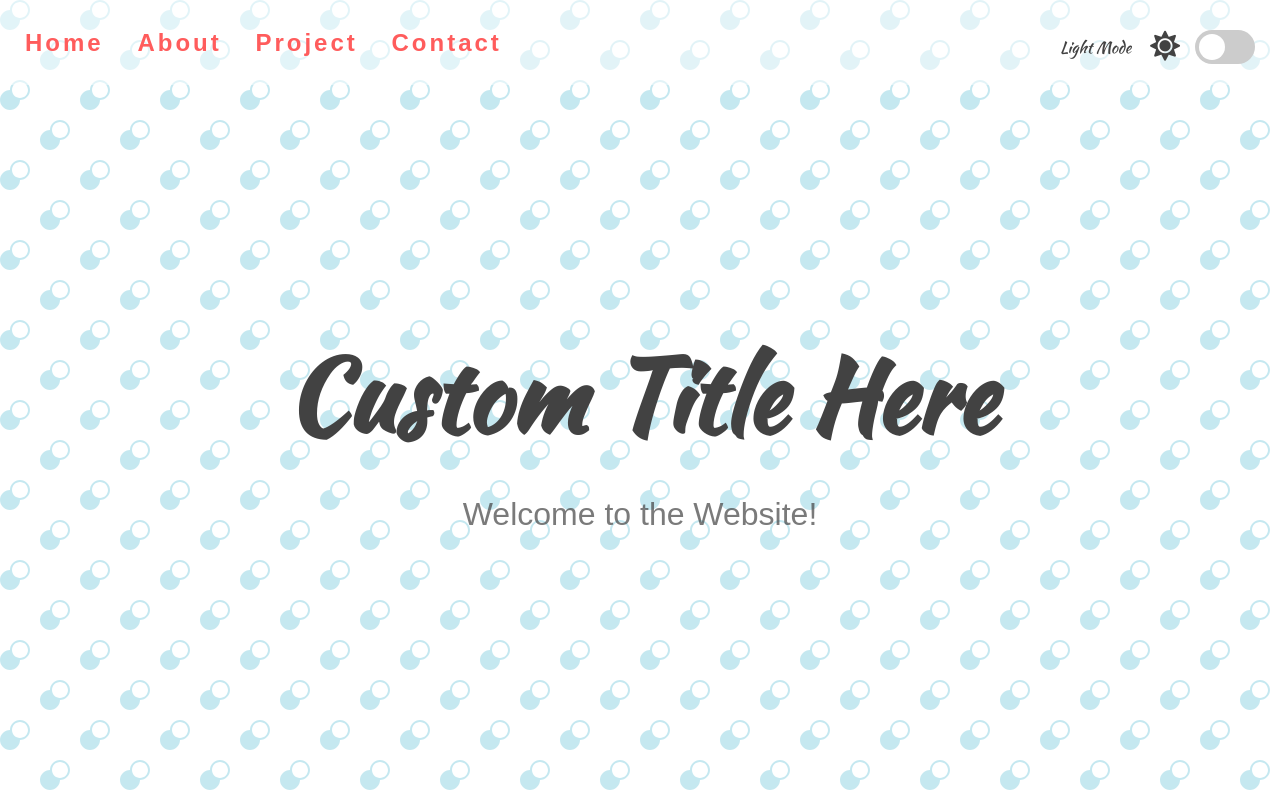
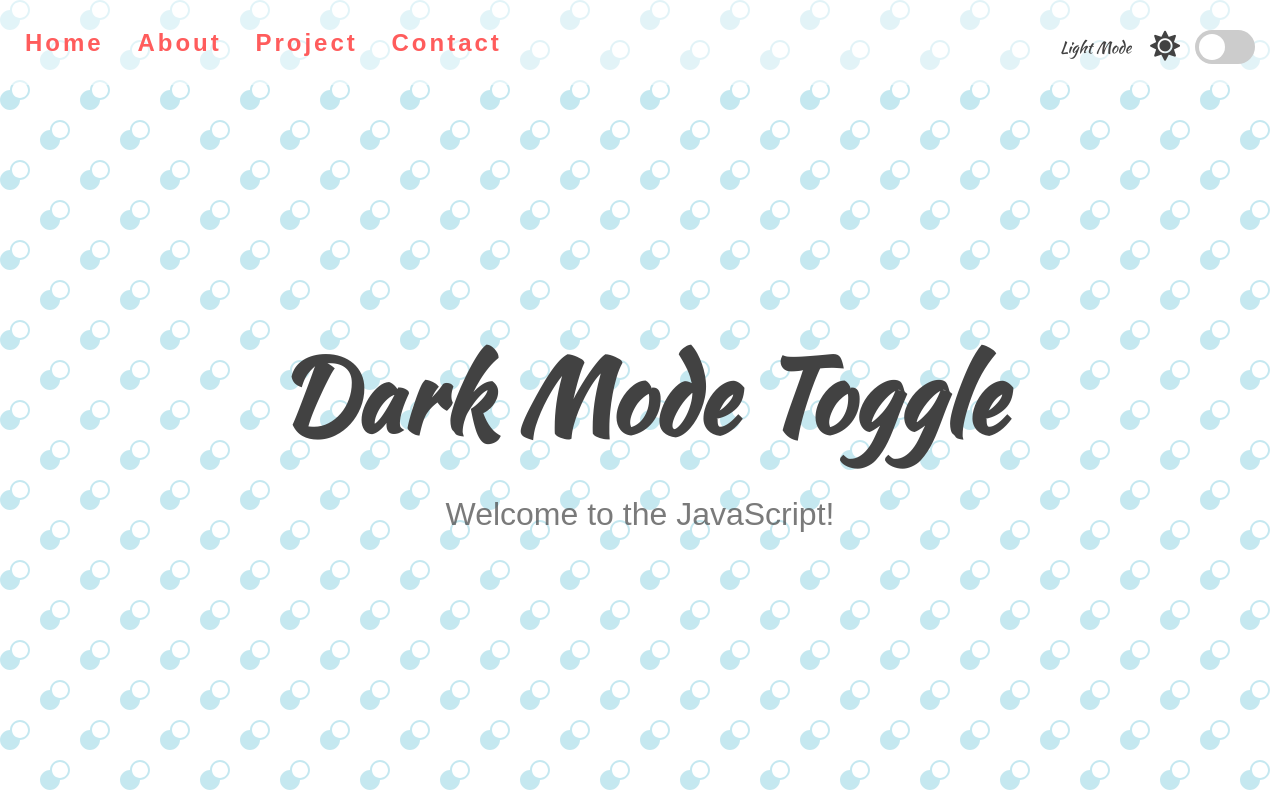
Before and after one commit to ravi7284007/Toggle-Dark-Mode, a plain HTML site: page index.html in a window 1280 px wide. Shown: the top 798 px of the page. Drawn offline with Linux system fonts and the light colour scheme.

Commit message:
some changes in scripts

```diff
--- a/index.html
+++ b/index.html
@@ -29,8 +29,8 @@
     </nav>
     <section id="home">
         <div class="title-group">
-            <h1>Custom Title Here</h1>
-            <h2>Welcome to the Website!</h2>
+            <h1>Dark Mode Toggle</h1>
+            <h2>Welcome to the JavaScript!</h2>
         </div>
     </section>
     <section id="about">
--- a/script.js
+++ b/script.js
@@ -9,7 +9,7 @@ const textBox = document.querySelector('#text-box');
 
 const toggleDarkMode = isDark => {
     nav.style.backgroundColor = isDark ? 'rgb(0 0 0 / 50%)' : 'rgb(255 255 255 / 50 %)';
-    textBox.style.backgroundColor = isDark ? 'rgb(255 255 255 / 50%)' : 'rgb(0 0 0 / 50 %)';
+    textBox.style.backgroundColor = isDark ? 'rgb(255 255 255 / 50%)' : 'rgb(0 0 0 / 50%)';
     toggleIcon.children[0].textContent = isDark ? 'Dark Mode' : 'Light Mode';
 
     isDark ? toggleIcon.children[1].classList.replace('fa-sun', 'fa-moon') : toggleIcon.children[1].classList.replace('fa-moon', 'fa-sun');
```
